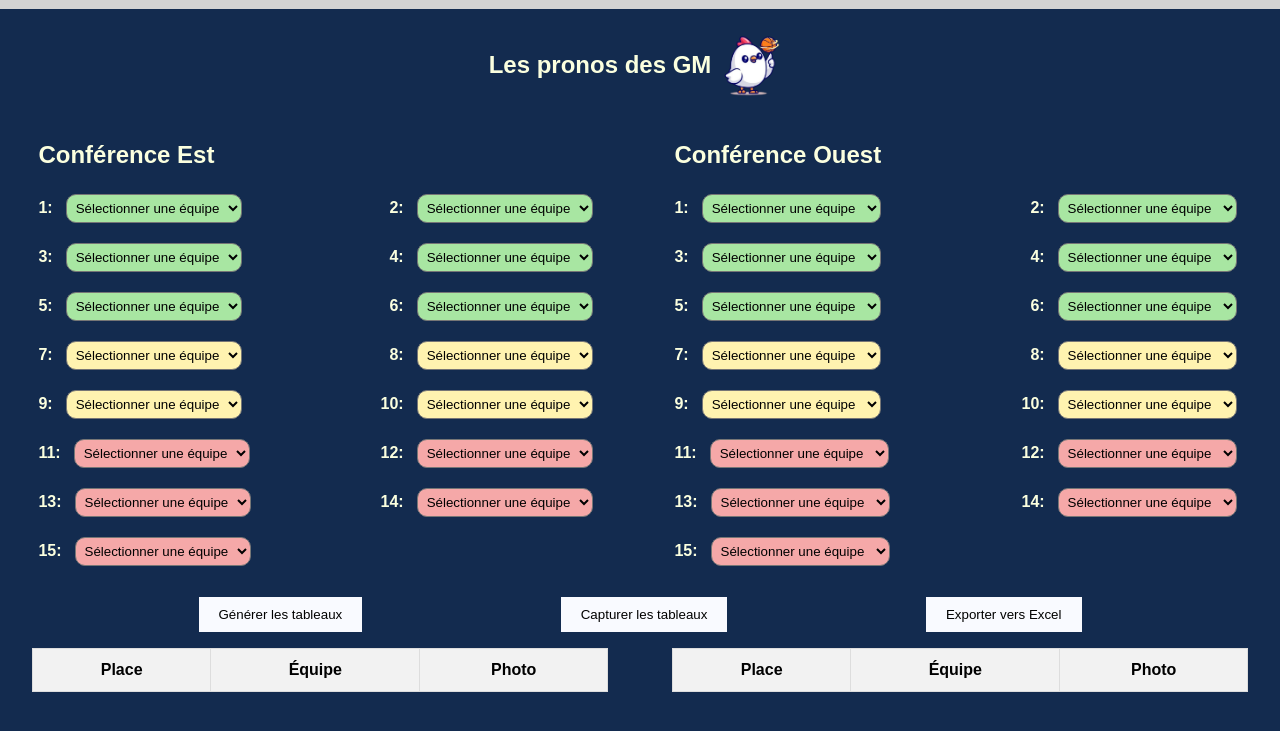
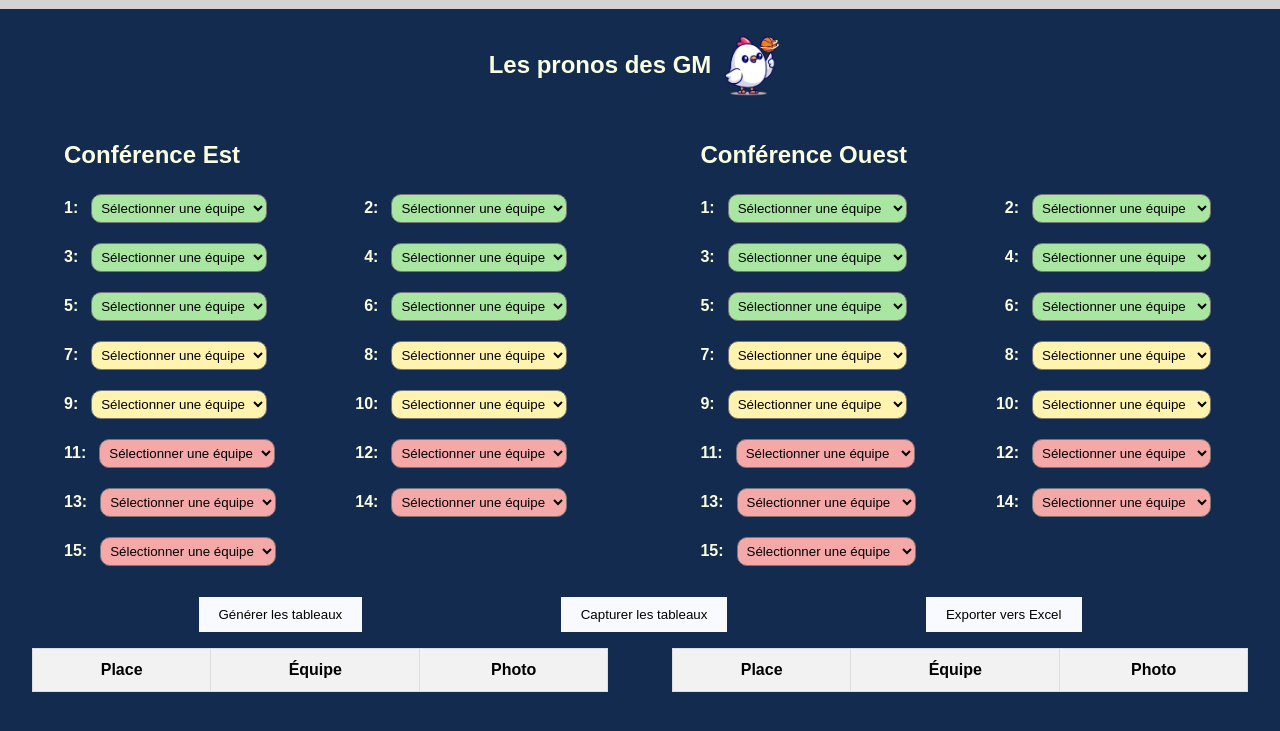
Before and after one commit to Faooel/CWL-website, a plain HTML site: page index.html in a window 1280 px wide. Shown: the part 55-786 px from the top of the page. Drawn offline with nearby package versions, Linux system fonts and the light colour scheme; a script that the page names is missing.

Commit message:
Petite maj pour du CSS

```diff
--- a/style.css
+++ b/style.css
@@ -90,13 +90,13 @@ button:hover {
 }
 
 #eastContainer {
-    margin-left: 3%;
-    margin-right: 3%;
+    margin-left: 5%;
+    margin-right: 5%;
 }
 
 #westContainer {
-    margin-left: 3%;
-    margin-right: 3%;
+    margin-left: 5%;
+    margin-right: 5%;
 }
 
 #eastSelection {
```
